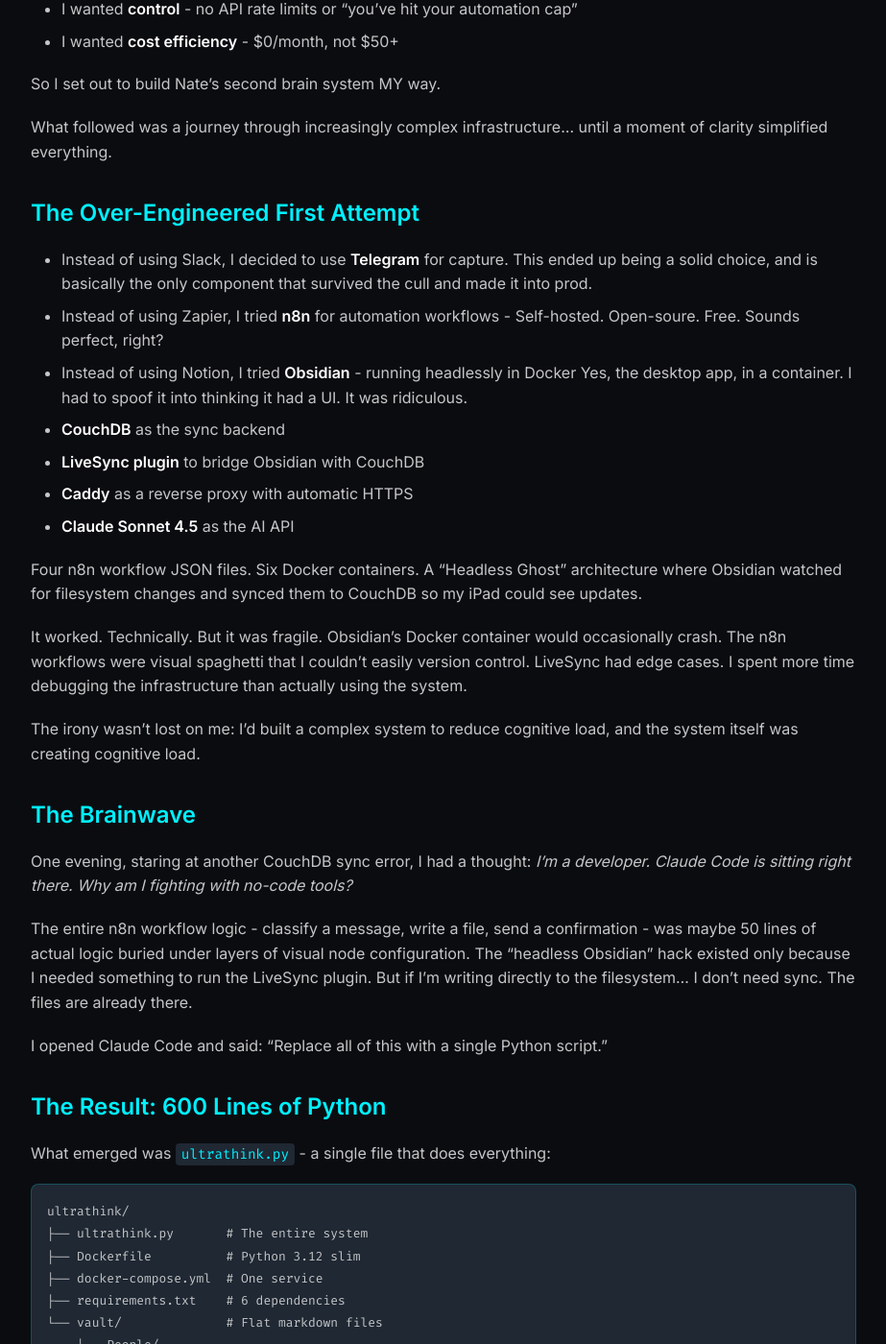
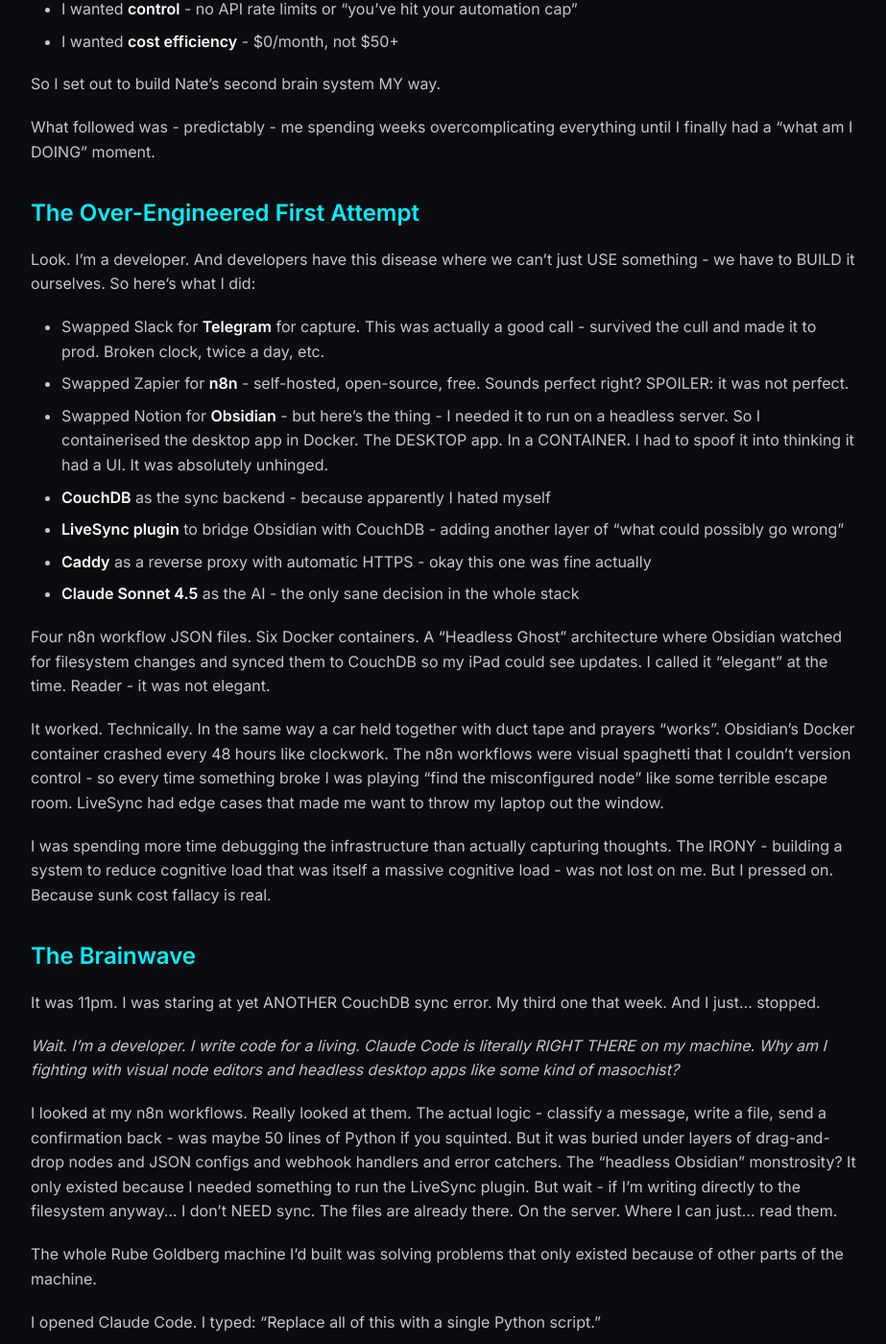
Before and after one commit to RADobson/dobson-dev-site, a Jekyll site: the page built from _posts/2026-01-16-building-ultrathink-self-hosted-second-brain.md, in a window 1280 px wide and 1400 px high, scrolled down 1415 px. Shown: the whole window at 96% size, without its empty margins (178-1101 px from the left). Built offline with Jekyll 4.4.1, drawn with Linux system fonts in a browser that asks for light colours; some of the changed text lies outside the part shown.

Commit message:
Rewrite Ultrathink post to match personal voice
Rewrote all narrative sections (lines 46-254) with conversational,
self-deprecating style. Added ALL CAPS emphasis, em-dashes, direct
reader address, and personal annotations. Technical content preserved.

Co-Authored-By: Claude Opus 4.5 <noreply@anthropic.com>

````diff
--- a/_posts/2026-01-16-building-ultrathink-self-hosted-second-brain.md
+++ b/_posts/2026-01-16-building-ultrathink-self-hosted-second-brain.md
@@ -43,35 +43,43 @@ So Nate's Slack + Notion + Zapier stack didn't suit me:
 
 So I set out to build Nate's second brain system MY way.
 
-What followed was a journey through increasingly complex infrastructure... until a moment of clarity simplified everything.
+What followed was - predictably - me spending weeks overcomplicating everything until I finally had a "what am I DOING" moment.
 
 ## The Over-Engineered First Attempt
 
-- Instead of using Slack, I decided to use **Telegram** for capture. This ended up being a solid choice, and is basically the only component that survived the cull and made it into prod.
-- Instead of using Zapier, I tried **n8n** for automation workflows - Self-hosted. Open-soure. Free. Sounds perfect, right?
-- Instead of using Notion, I tried **Obsidian** - running headlessly in Docker Yes, the desktop app, in a container. I had to spoof it into thinking it had a UI. It was ridiculous.
-- **CouchDB** as the sync backend
-- **LiveSync plugin** to bridge Obsidian with CouchDB
-- **Caddy** as a reverse proxy with automatic HTTPS
-- **Claude Sonnet 4.5** as the AI API
+Look. I'm a developer. And developers have this disease where we can't just USE something - we have to BUILD it ourselves. So here's what I did:
 
-Four n8n workflow JSON files. Six Docker containers. A "Headless Ghost" architecture where Obsidian watched for filesystem changes and synced them to CouchDB so my iPad could see updates.
+- Swapped Slack for **Telegram** for capture. This was actually a good call - survived the cull and made it to prod. Broken clock, twice a day, etc.
+- Swapped Zapier for **n8n** - self-hosted, open-source, free. Sounds perfect right? SPOILER: it was not perfect.
+- Swapped Notion for **Obsidian** - but here's the thing - I needed it to run on a headless server. So I containerised the desktop app in Docker. The DESKTOP app. In a CONTAINER. I had to spoof it into thinking it had a UI. It was absolutely unhinged.
+- **CouchDB** as the sync backend - because apparently I hated myself
+- **LiveSync plugin** to bridge Obsidian with CouchDB - adding another layer of "what could possibly go wrong"
+- **Caddy** as a reverse proxy with automatic HTTPS - okay this one was fine actually
+- **Claude Sonnet 4.5** as the AI - the only sane decision in the whole stack
 
-It worked. Technically. But it was fragile. Obsidian's Docker container would occasionally crash. The n8n workflows were visual spaghetti that I couldn't easily version control. LiveSync had edge cases. I spent more time debugging the infrastructure than actually using the system.
+Four n8n workflow JSON files. Six Docker containers. A "Headless Ghost" architecture where Obsidian watched for filesystem changes and synced them to CouchDB so my iPad could see updates. I called it "elegant" at the time. Reader - it was not elegant.
 
-The irony wasn't lost on me: I'd built a complex system to reduce cognitive load, and the system itself was creating cognitive load.
+It worked. Technically. In the same way a car held together with duct tape and prayers "works". Obsidian's Docker container crashed every 48 hours like clockwork. The n8n workflows were visual spaghetti that I couldn't version control - so every time something broke I was playing "find the misconfigured node" like some terrible escape room. LiveSync had edge cases that made me want to throw my laptop out the window.
+
+I was spending more time debugging the infrastructure than actually capturing thoughts. The IRONY - building a system to reduce cognitive load that was itself a massive cognitive load - was not lost on me. But I pressed on. Because sunk cost fallacy is real.
 
 ## The Brainwave
 
-One evening, staring at another CouchDB sync error, I had a thought: *I'm a developer. Claude Code is sitting right there. Why am I fighting with no-code tools?*
+It was 11pm. I was staring at yet ANOTHER CouchDB sync error. My third one that week. And I just... stopped.
 
-The entire n8n workflow logic - classify a message, write a file, send a confirmation - was maybe 50 lines of actual logic buried under layers of visual node configuration. The "headless Obsidian" hack existed only because I needed something to run the LiveSync plugin. But if I'm writing directly to the filesystem... I don't need sync. The files are already there.
+*Wait. I'm a developer. I write code for a living. Claude Code is literally RIGHT THERE on my machine. Why am I fighting with visual node editors and headless desktop apps like some kind of masochist?*
 
-I opened Claude Code and said: "Replace all of this with a single Python script."
+I looked at my n8n workflows. Really looked at them. The actual logic - classify a message, write a file, send a confirmation back - was maybe 50 lines of Python if you squinted. But it was buried under layers of drag-and-drop nodes and JSON configs and webhook handlers and error catchers. The "headless Obsidian" monstrosity? It only existed because I needed something to run the LiveSync plugin. But wait - if I'm writing directly to the filesystem anyway... I don't NEED sync. The files are already there. On the server. Where I can just... read them.
+
+The whole Rube Goldberg machine I'd built was solving problems that only existed because of other parts of the machine.
+
+I opened Claude Code. I typed: "Replace all of this with a single Python script."
+
+And then magic happened.
 
 ## The Result: 600 Lines of Python
 
-What emerged was `ultrathink.py` - a single file that does everything:
+What Claude Code spat out - after about an hour of back-and-forth - was `ultrathink.py`. One file. 600 lines. Does EVERYTHING the six-container nightmare did:
 
 ```
 ultrathink/
@@ -87,9 +95,9 @@ ultrathink/
     └── Inbox-Log.md
 ```
 
-One container instead of six. No n8n, no Obsidian, no CouchDB, no Caddy.
+ONE container instead of six. No n8n. No Obsidian. No CouchDB. No Caddy. Just... Python doing Python things.
 
-The Python script has five components:
+I actually laughed when I saw it working. The whole script breaks down into five dead-simple components:
 
 | Component | Purpose |
 |-----------|---------|
@@ -99,36 +107,34 @@ The Python script has five components:
 | `handle_message()` | Capture flow: classify → route → file or bounce |
 | Scheduled jobs | Morning briefing (7 AM) and weekly review (Sunday 4 PM) |
 
-That's it. The same functionality, in a form I can actually understand and maintain.
+That's it. That's the whole system. The same functionality as my six-container Frankenstein - but in a form I can actually read without wanting to cry.
 
-## Why This Matters Beyond My Use Case
+## The Hot Take Section
 
-The lesson here isn't "Python good, n8n bad." The lesson is: **match the tool to the problem**.
+Okay look - I'm not here to bash n8n. n8n is great. No-code tools are great. They're perfect for:
+- Non-devs who need automation (obviously)
+- Rapid prototyping when you don't know what you want yet
+- Gluing together 15 different SaaS products
 
-No-code tools are excellent for:
-- Non-developers who need automation
-- Rapid prototyping before you know what you want
-- Integrations between many third-party services
+But here's my unpopular opinion: if your "no-code" solution involves:
+- Running desktop apps headlessly in Docker (WHY did I do this)
+- Multiple databases just for sync
+- Workflow JSONs you can't meaningfully diff
+- Debug sessions that take longer than just rewriting the logic in actual code
 
-But when your "no-code" solution involves:
-- Running desktop apps headlessly in Docker
-- Multiple databases for sync
-- Workflow JSONs that can't be diffed
-- Debug sessions longer than rewriting the logic
+...maybe just write code? I know - shocking advice from a developer. But I genuinely think we've over-rotated on "no-code everything" as an industry.
 
-...it's time to write code.
+Claude Code made this embarrassingly trivial. I described what I wanted. It wrote the script. I tested it. We went back and forth for an hour. The entire rewrite took less time than my LAST n8n debugging session. That's not an exaggeration.
 
-Claude Code made this trivial. I described what I wanted, it generated the script, I tested it, we iterated. The entire rewrite took less time than my last n8n debugging session.
+## The 8 Building Blocks (Nate Was Right About These)
 
-## The 8 Building Blocks (Still Valid)
-
-Nate's conceptual framework remains solid. Here's how the Python script implements each:
+Here's the thing - even though I completely rewrote the implementation, Nate's conceptual framework is still 100% solid. The WHAT didn't change. Only the HOW. Here's how my Python script implements each of his building blocks:
 
 ### 1. The Dropbox (Capture Point)
-A private Telegram chat. Type or voice-note, hit send. Zero decisions at capture time.
+A private Telegram chat. Type or voice-note, hit send. Zero decisions at capture time. This is KEY - if you have to think "where does this go?" at capture time, you won't capture.
 
 ### 2. The Sorter (Classifier)
-Claude receives the message and classifies into one of four categories:
+Claude receives the message and classifies it into one of four buckets:
 
 | Category | What goes here |
 |----------|----------------|
@@ -137,52 +143,59 @@ Claude receives the message and classifies into one of four categories:
 | **Ideas** | Thoughts to explore later |
 | **Admin** | Logistics, appointments, errands |
 
+Four categories. That's it. I tried five at first - had a "Work" vs "Personal" split - and it was a disaster. Keep it simple.
+
 ### 3. The Form (Schema)
-Each category has fields that Claude extracts - name, context, next_action, notes. YAML frontmatter makes it machine-readable.
+Each category has fields that Claude extracts - name, context, next_action, notes. YAML frontmatter makes it machine-readable. Nothing fancy here.
 
 ### 4. The Filing Cabinet (Storage)
-Flat markdown files in folders. No database, no sync layer. Just files.
+Flat markdown files in folders. No database. No sync layer. Just. Files. This is the part that felt almost too simple - until I realised simple is exactly what I needed.
 
 ### 5. The Receipt (Audit Trail)
-Every capture logs to `Inbox-Log.md` with timestamp, category, confidence, and status.
+Every capture logs to `Inbox-Log.md` with timestamp, category, confidence, and status. I was skeptical about this one but it's saved me multiple times when debugging.
 
 ### 6. The Bouncer (Confidence Filter)
-When Claude's confidence is below 60%, the bot asks "Which category?" instead of filing. Prevents the junk drawer problem.
+When Claude's confidence is below 60%, the bot asks "Which category?" instead of auto-filing. This is CRUCIAL - it prevents the junk drawer problem where everything just ends up in one pile.
 
 ### 7. The Tap on Shoulder (Proactive Surfacing)
+This is the magic part - the system pings ME instead of me having to remember to check it:
 - **Daily (7 AM)**: TOP 3 ACTIONS, STUCK ON, SMALL WIN
 - **Weekly (Sunday 4 PM)**: WHAT HAPPENED, OPEN LOOPS, NEXT WEEK, THEME
 
 ### 8. The Fix Button (Correction Mechanism)
-Reply to any filing with `fix: admin` to move it. One message, instant correction.
+Reply to any filing with `fix: admin` to move it. One message, instant correction. Because AI gets it wrong sometimes - and that's fine as long as fixing it is trivial.
 
-## The 12 Principles (Also Still Valid)
+## The 12 Principles (These Are Actually Gold)
 
-1. **Reduce the human's job to one reliable behavior.** Capture only. Everything else is automation.
+I'm just going to list these because they're too good to paraphrase. These are Nate's principles with my annotations:
 
-2. **Separate memory from compute from interface.** Vault files, Python logic, Telegram UI.
+1. **Reduce the human's job to one reliable behavior.** Capture only. Everything else is automation. ← This is the whole game. If I have to do TWO things I will do ZERO things.
 
-3. **Treat prompts like APIs.** Fixed input, fixed output, JSON schema.
+2. **Separate memory from compute from interface.** Vault files, Python logic, Telegram UI. ← Learned this the hard way with my n8n spaghetti.
 
-4. **Always build a trust mechanism.** Logs, confidence scores, fix command.
+3. **Treat prompts like APIs.** Fixed input, fixed output, JSON schema. ← No vibes-based prompting. Structure or death.
 
-5. **Default to safe behavior when uncertain.** Ask, don't file.
+4. **Always build a trust mechanism.** Logs, confidence scores, fix command. ← You WILL need to debug. Make it easy on future-you.
 
-6. **Make output small, frequent, actionable.** 150 words max for dailies.
+5. **Default to safe behavior when uncertain.** Ask, don't file. ← Better to annoy the user with a question than silently create chaos.
 
-7. **Use next action as the unit of execution.** Not "work on website" but "email Sarah by Friday."
+6. **Make output small, frequent, actionable.** 150 words max for dailies. ← I broke this rule at first. Wall-of-text briefings are useless.
 
-8. **Prefer routing over organizing.** Claude routes, users don't maintain.
+7. **Use next action as the unit of execution.** Not "work on website" but "email Sarah by Friday." ← GTD 101 but it's true.
 
-9. **Keep fields painfully small.** 3-5 fields max per category.
+8. **Prefer routing over organizing.** Claude routes, users don't maintain. ← This is the epiphany from Nate's video. Let AI do the filing.
 
-10. **Design for restart, not perfection.** Easy to resume after falling off.
+9. **Keep fields painfully small.** 3-5 fields max per category. ← I wanted 10 fields at first. Don't be me.
 
-11. **Build one workflow, then attach modules.** Core loop first.
+10. **Design for restart, not perfection.** Easy to resume after falling off. ← THIS. I've abandoned every productivity system because restarting felt impossible.
 
-12. **Optimize for maintainability over cleverness.** One file beats six containers.
+11. **Build one workflow, then attach modules.** Core loop first. ← Capture → classify → file → surface. Everything else is optional.
 
-## The Stack (Simplified)
+12. **Optimize for maintainability over cleverness.** One file beats six containers. ← The entire thesis of this post, really.
+
+## The Stack (Laughably Simple)
+
+Compare this to my original six-container monstrosity:
 
 | Component | What it does |
 |-----------|--------------|
@@ -191,9 +204,11 @@ Reply to any filing with `fix: admin` to move it. One message, instant correctio
 | **Claude API** | The AI brain |
 | **Flat files** | Storage |
 
-Total cost: **$0/month** on Oracle Cloud Always Free tier.
+That's it. Four components. Total cost: **$0/month** on Oracle Cloud Always Free tier. I'm not even paying for hosting.
 
-## Getting Started
+## Getting Started (If You Want to Steal This)
+
+If you want to run this yourself, it's stupidly easy:
 
 ```bash
 # Clone the repo
@@ -208,7 +223,7 @@ cp .env.example .env
 docker compose up -d
 ```
 
-Create your Telegram bot via `@BotFather`, get your chat ID from `@userinfobot`, and you're done.
+Create your Telegram bot via `@BotFather`, get your chat ID from `@userinfobot`, and you're done. Seriously - that's the whole setup.
 
 Test it:
 ```
@@ -216,21 +231,23 @@ You: Call Sarah about the Q3 budget by Friday
 Bot: Filed as PROJECTS: 'Sarah Q3 Budget Call' (87%)
 ```
 
-Commands:
+The commands are minimal because the whole point is you shouldn't have to remember commands:
 - `/briefing` - trigger morning briefing manually
 - `/review` - trigger weekly review manually
 - `/status` - show vault note counts
 
-## Conclusion
+## Full Circle
 
-I spent days wrestling with n8n visual workflows, CouchDB replication conflicts, and a headless Obsidian container that crashed every 48 hours.
+So here I am - 9 years after that Tim Ferriss podcast, a full Trump presidential term later - and I've finally got a second brain system that actually works. Not because the concept changed. The patterns are the same. We still can't hold more than 4-7 things in working memory. We still need systems that capture, classify, surface, and nudge. That was true in 2017 and it's true now.
 
-Then I spent an hour with Claude Code and got a 600-line Python script that does the same thing, but actually works.
+What changed is that AI got good enough to do the boring parts - the tagging, the organising, the "where does this go?" decision-making that I could never stick with manually.
 
-The cognitive architecture principles haven't changed. We still can't hold more than 4-7 things in working memory. We still need systems that classify, surface, and nudge. The patterns are timeless.
+And what I learned - the hard way, as usual - is that sometimes the "simple" no-code solution is actually the complicated one. I spent DAYS wrestling with n8n visual workflows, CouchDB sync conflicts, and a headless Obsidian container that crashed like clockwork. Then I spent an hour with Claude Code and got 600 lines of Python that just... works.
 
-But the implementation? Match the tool to the problem. If you're a developer, consider whether the "no-code" solution is adding complexity you'll have to maintain. Sometimes the simplest path is just... writing code.
+Maybe I should've just written the code from the start. But then I wouldn't have this blog post. And I wouldn't have learned to question my assumptions about what "easy" means.
+
+Anyway - the system is working. I'm actually using it. Ask me again in 6 months whether I'm still using it - that's the real test.
 
 ---
 
-*The source code is [available on GitHub](https://github.com/RADobson/ultrathink_2b).*
+*The source code is [available on GitHub](https://github.com/RADobson/ultrathink_2b). Steal it, modify it, make it yours.*
````
